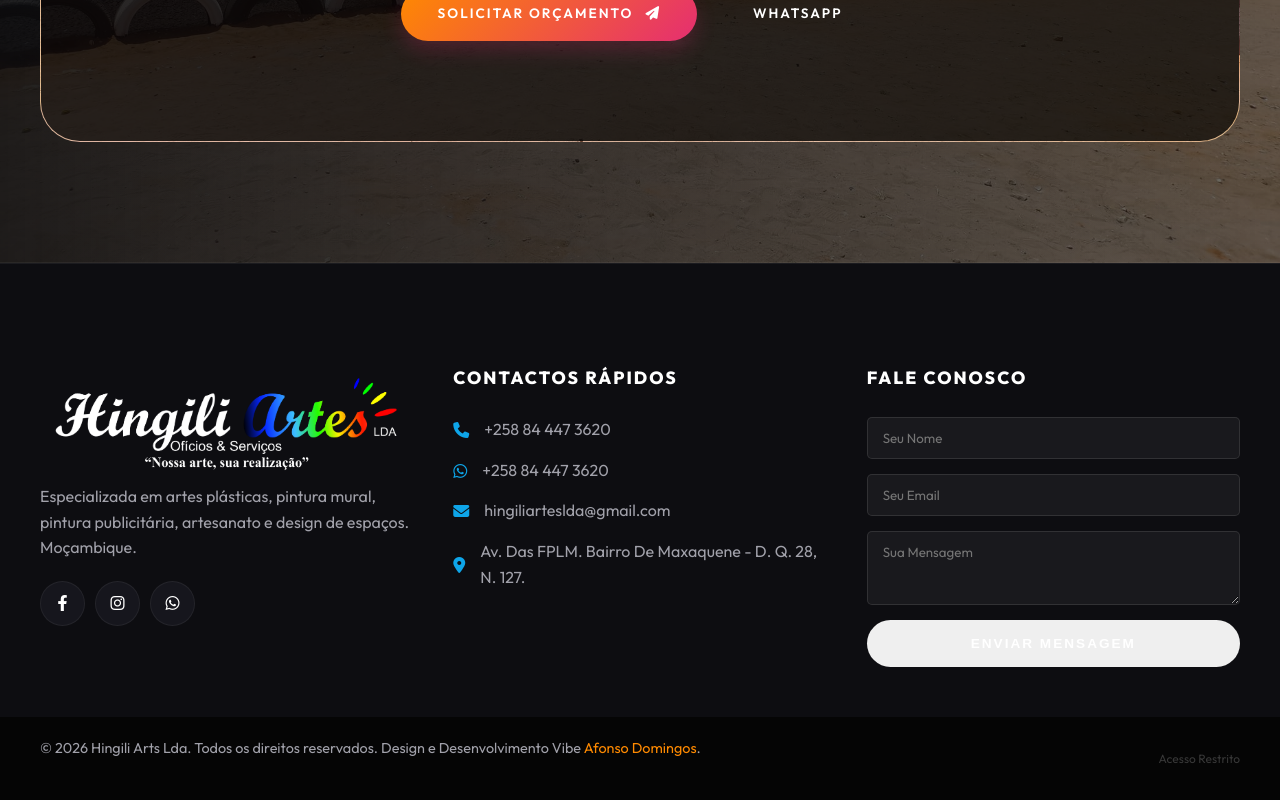
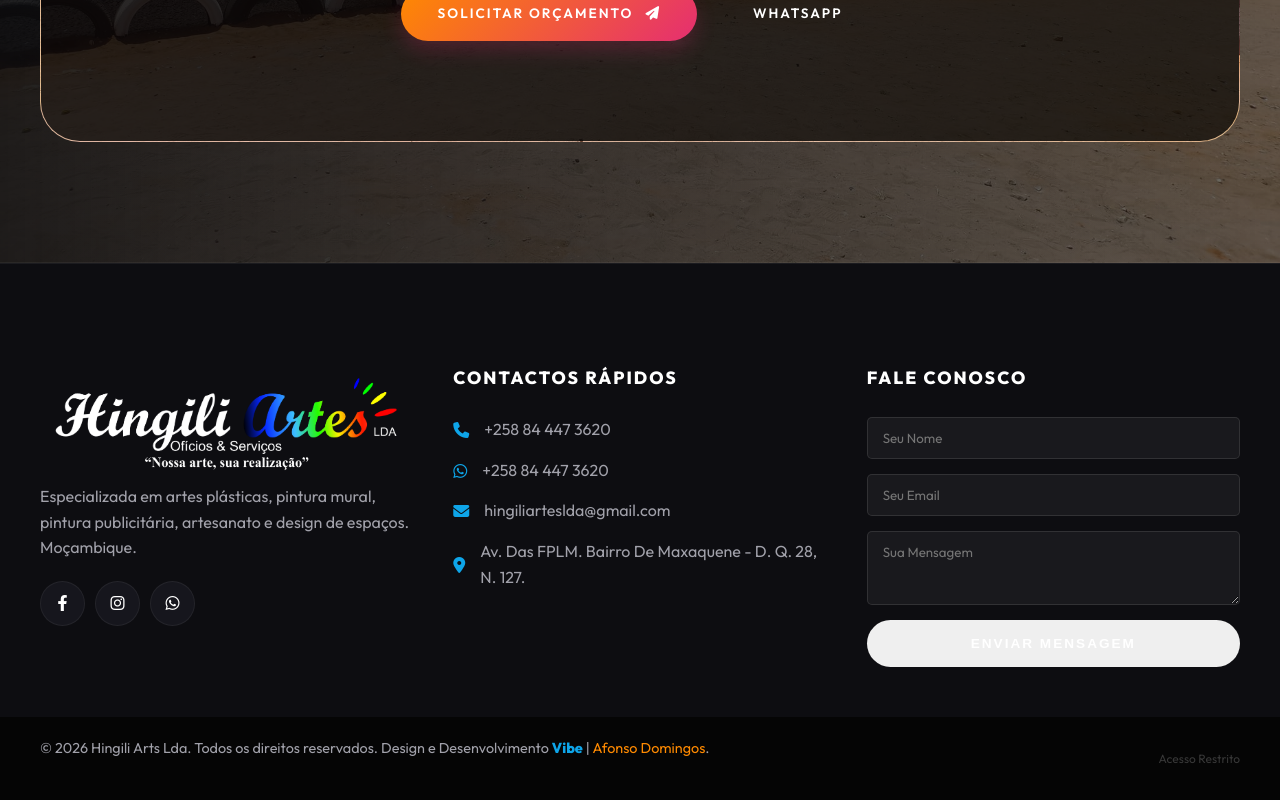
Before and after one commit to afonsoDomingos/hingiliarts, a Vue app in the folder frontend/: page / in a window 1280 px wide. Shown: the part 6835-7635 px from the top of the page. Built offline with nearby package versions, Linux system fonts and the light colour scheme; no server answers; a web font is replaced by a local one.

Commit message:
fix: atualizar link Vibe no footer para isvibe.vercel.app

```diff
--- a/frontend/src/components/Footer.vue
+++ b/frontend/src/components/Footer.vue
@@ -40,7 +40,7 @@
     </div>
     <div class="footer-bottom">
       <div class="container footer-bottom-content">
-        <p>&copy; 2026 Hingili Arts Lda. Todos os direitos reservados. Design e Desenvolvimento Vibe <a href="https://linkedin.com/in/afonso-domingos-6b59361a5/" target="_blank" style="color: var(--accent-primary); text-decoration: none;">Afonso Domingos</a>.</p>
+        <p>&copy; 2026 Hingili Arts Lda. Todos os direitos reservados. Design e Desenvolvimento <a href="http://isvibe.vercel.app/" target="_blank" style="color: var(--accent-essence); text-decoration: none; font-weight: 700;">Vibe</a> | <a href="https://linkedin.com/in/afonso-domingos-6b59361a5/" target="_blank" style="color: var(--accent-primary); text-decoration: none;">Afonso Domingos</a>.</p>
         <router-link to="/admin/login" class="admin-link-subtle">Acesso Restrito</router-link>
       </div>
     </div>
```
